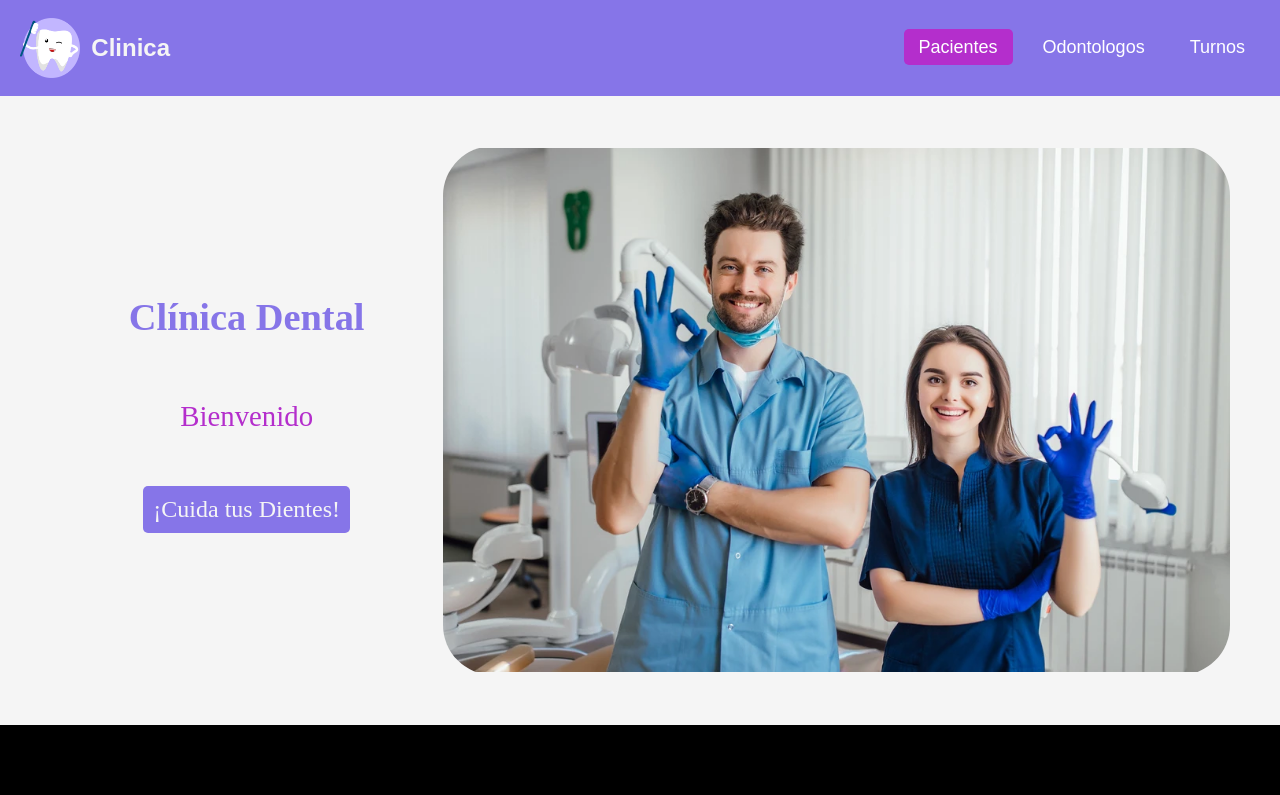
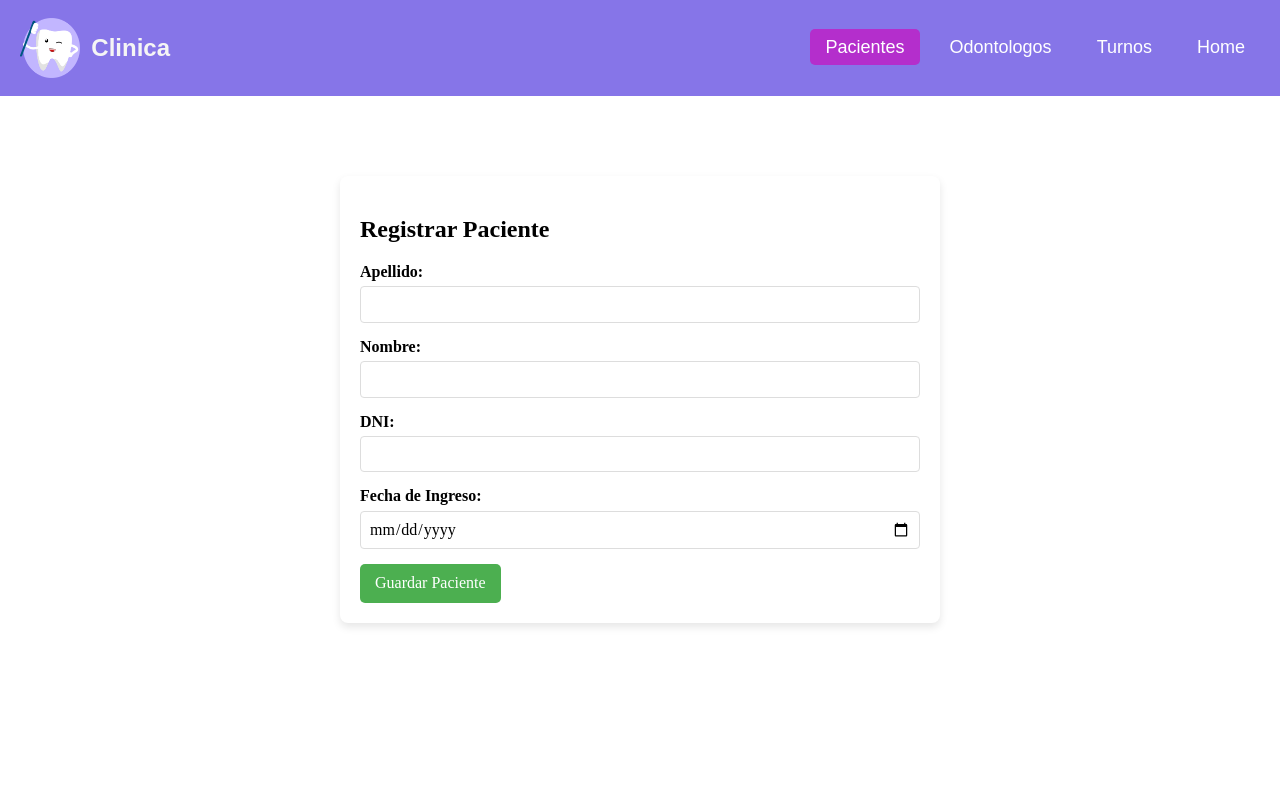
Before and after one commit to LinaMVG/ProyectoFinal-Web-UI-, a React (Vite) app: page /pacientes in a window 1280 px wide. Shown: the top 795 px of the page. Built offline with nearby package versions, Linux system fonts and the light colour scheme.

Commit message:
agrenado componente paciente form

```diff
--- a/src/App.jsx
+++ b/src/App.jsx
@@ -1,12 +1,23 @@
+import React from "react";
+import { Routes, Route } from "react-router-dom";
+import Home from './components/Home';
+import PatientForm from './components/PatientForm';
 
-import Home from './components/Home';
+import Layout from "./components/Layout";
+
 function App() {
 
   return (
-    <>
-      <Home/>
-    </>
-  )
+    <Layout>
+      <Routes>
+      <Route path="/" element={<Home />} />
+
+      <Route path="/pacientes" element={<PatientForm />} />
+
+    </Routes>
+    </Layout>
+
+  );
 }
 
 export default App
--- a/src/components/Home.jsx
+++ b/src/components/Home.jsx
@@ -1,5 +1,4 @@
 import React, { Component } from 'react';
-import Navbar from './Navbar/Navbar.jsx';
 import Header from './Header/Header.jsx';
 import Footer from './Footer/Footer.jsx';
 
@@ -7,7 +6,7 @@ export default class Home extends Component {
   render() {
     return (
       <div>
-        <Navbar/>
+
         <Header/>
         <Footer/>
       </div>
--- /dev/null
+++ b/src/components/Layout.jsx
@@ -0,0 +1,14 @@
+import React from 'react';
+import { Link } from 'react-router-dom';
+import Navbar from './Navbar/Navbar';
+
+const Layout = ({ children }) => {
+  return (
+    <div>
+      <Navbar />
+      <main>{children}</main>
+    </div>
+  );
+};
+
+export default Layout;
--- a/src/components/Navbar/Navbar.jsx
+++ b/src/components/Navbar/Navbar.jsx
@@ -44,6 +44,11 @@ export default class Navbar extends Component {
               Turnos
             </NavLink>
           </li>
+          <li>
+            <NavLink to="/" className={({ isActive }) => isActive ? "active" : ""} onClick={this.toggleMenu}>
+              Home
+            </NavLink>
+          </li>
         </div>
       </div>
     );
--- /dev/null
+++ b/src/components/PatientForm.css
@@ -0,0 +1,39 @@
+.form-container {
+    max-width: 600px;
+    margin: 80px auto 20px;
+    padding: 20px;
+    background-color: #fff;
+    border-radius: 8px;
+    box-shadow: 0 4px 8px rgba(0, 0, 0, 0.1);
+  }
+
+  .form-group {
+    margin-bottom: 15px;
+  }
+
+  .form-group label {
+    display: block;
+    margin-bottom: 5px;
+    font-weight: bold;
+  }
+
+  .form-group input {
+    width: 100%;
+    padding: 8px;
+    border: 1px solid #ddd;
+    border-radius: 4px;
+  }
+
+  .btn-submit {
+    background-color: #4CAF50;
+    color: white;
+    padding: 10px 15px;
+    border: none;
+    border-radius: 5px;
+    cursor: pointer;
+    font-size: 16px;
+  }
+
+  .btn-submit:hover {
+    background-color: #45a049;
+  }
--- a/src/components/PatientForm.jsx
+++ b/src/components/PatientForm.jsx
@@ -0,0 +1,84 @@
+import React, { useState } from "react";
+import "./PatientForm.css";
+
+
+const PacienteForm = () => {
+  const [paciente, setPaciente] = useState({
+    id: "",
+    apellido: "",
+    nombre: "",
+    dni: "",
+    fechaIngreso: "",
+  });
+
+  const handleChange = (e) => {
+    const { name, value } = e.target;
+    setPaciente((prev) => ({
+      ...prev,
+      [name]: value,
+    }));
+  };
+
+  const handleSubmit = (e) => {
+    e.preventDefault();
+    // Aqgregarbla lógica para enviar los datos al backend
+    console.log(paciente);
+  };
+
+  return (
+    <div className="form-container">
+      <h2>Registrar Paciente</h2>
+      <form onSubmit={handleSubmit}>
+        <div className="form-group">
+          <label htmlFor="apellido">Apellido:</label>
+          <input
+            type="text"
+            id="apellido"
+            name="apellido"
+            value={paciente.apellido}
+            onChange={handleChange}
+            required
+          />
+        </div>
+        <div className="form-group">
+          <label htmlFor="nombre">Nombre:</label>
+          <input
+            type="text"
+            id="nombre"
+            name="nombre"
+            value={paciente.nombre}
+            onChange={handleChange}
+            required
+          />
+        </div>
+        <div className="form-group">
+          <label htmlFor="dni">DNI:</label>
+          <input
+            type="text"
+            id="dni"
+            name="dni"
+            value={paciente.dni}
+            onChange={handleChange}
+            required
+          />
+        </div>
+        <div className="form-group">
+          <label htmlFor="fechaIngreso">Fecha de Ingreso:</label>
+          <input
+            type="date"
+            id="fechaIngreso"
+            name="fechaIngreso"
+            value={paciente.fechaIngreso}
+            onChange={handleChange}
+            required
+          />
+        </div>
+        <button type="submit" className="btn-submit">
+          Guardar Paciente
+        </button>
+      </form>
+    </div>
+  );
+};
+
+export default PacienteForm;
```
Also changed, not shown: src/components/DentistList.jsx (deleted), src/components/PatientList.jsx (deleted), src/pages/Home.jsx (deleted).
